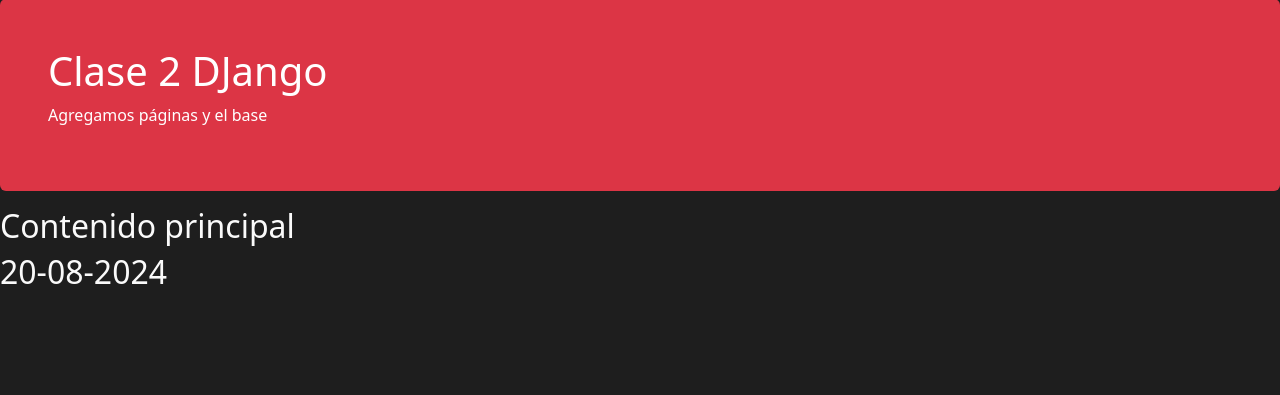
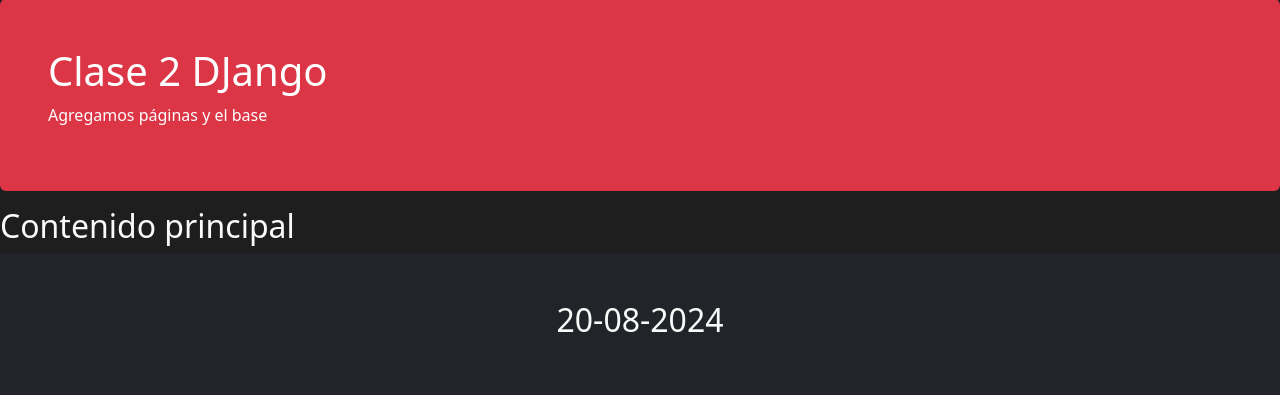
Before and after one commit to TheCatAvila/Proyecto-back-end, a Django app: template Empresa/core/templates/core/base.html in a window 1280 px wide. Shown: the part 73-468 px from the top of the page. Run offline with Django 3.2, Linux system fonts and the light colour scheme; the template is opened without the code that fills it, so the values that code supplies are empty.

Commit message:
Clase2: Cambios visuales

```diff
--- a/Empresa/core/static/core/css/style.css
+++ b/Empresa/core/static/core/css/style.css
@@ -6,3 +6,8 @@
 a{
     color: rgb(250, 250, 250);
 }
+
+footer{
+    text-align: center;
+    margin-top: auto;
+}
--- a/Empresa/core/templates/core/base.html
+++ b/Empresa/core/templates/core/base.html
@@ -49,7 +49,8 @@
 
         {% endblock %}
     </section>
-    <footer>
+
+    <footer class="footer bg-dark p-5">
         <h2>20-08-2024</h2>
     </footer>
     <!-- Latest compiled JavaScript -->
```
